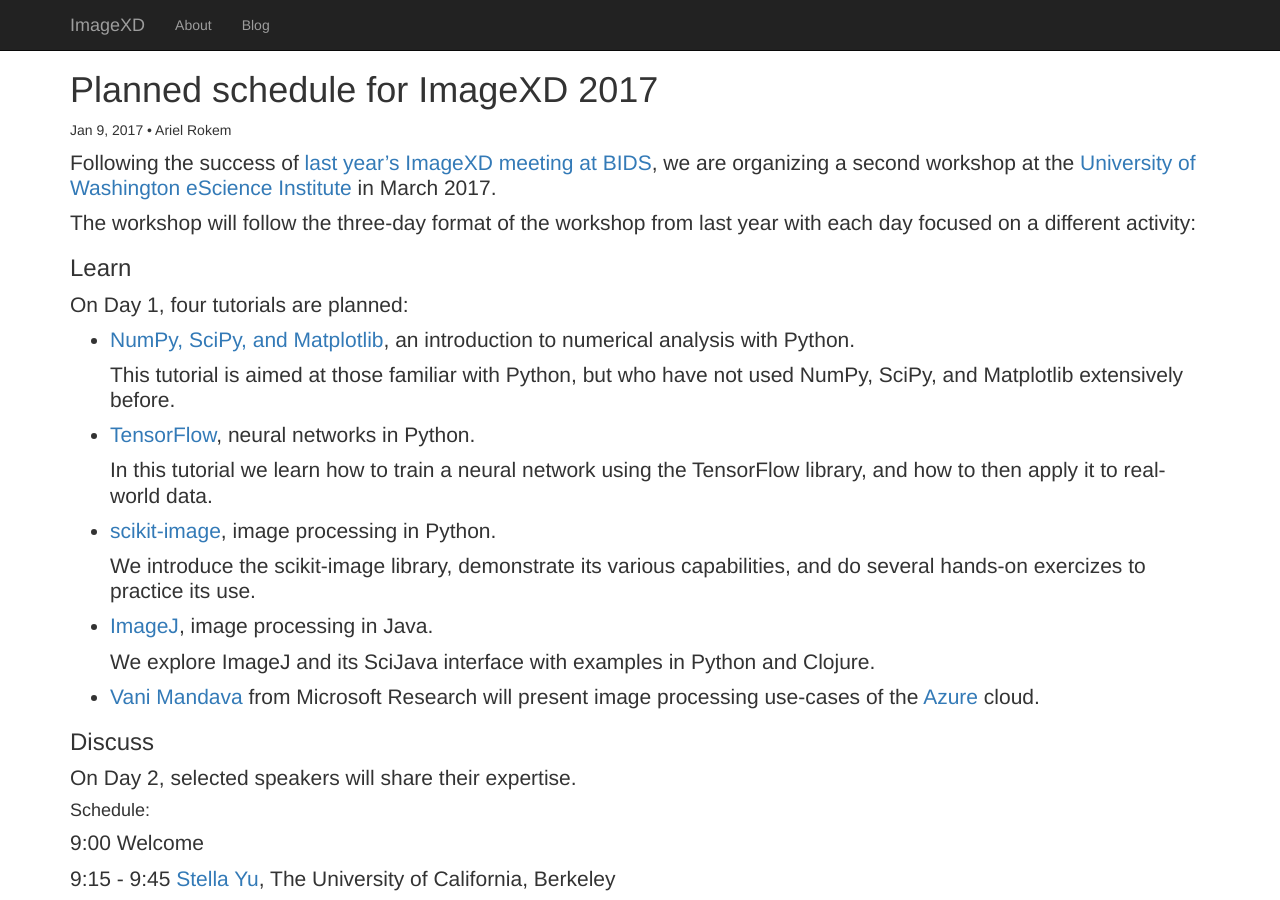
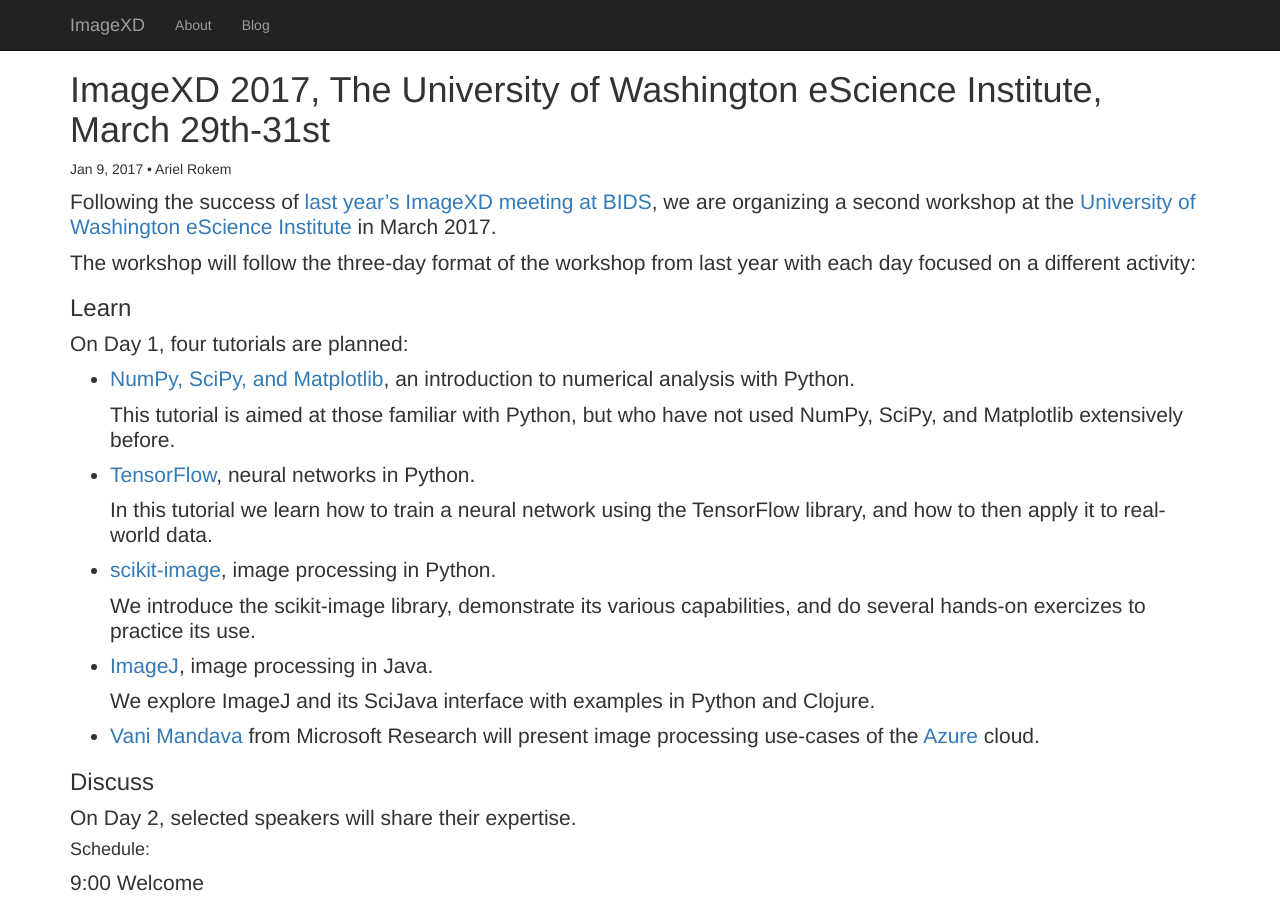
Before and after one commit to imagexd/imagexd.github.io, a Jekyll site: the page built from _posts/2017-01-09-plans-for-round-2.md, in a window 1280 px wide and 900 px high. Built offline with Jekyll 4.4.1, drawn with Linux system fonts in a browser that asks for light colours.

Commit message:
Change the title.

```diff
--- a/_posts/2017-01-09-plans-for-round-2.md
+++ b/_posts/2017-01-09-plans-for-round-2.md
@@ -1,6 +1,6 @@
 ---
 layout: post
-title:  "Planned schedule for ImageXD 2017"
+title:  "ImageXD 2017, The University of Washington eScience Institute, March 29th-31st"
 date:   2017-01-09
 author: Ariel Rokem
 ---
```
